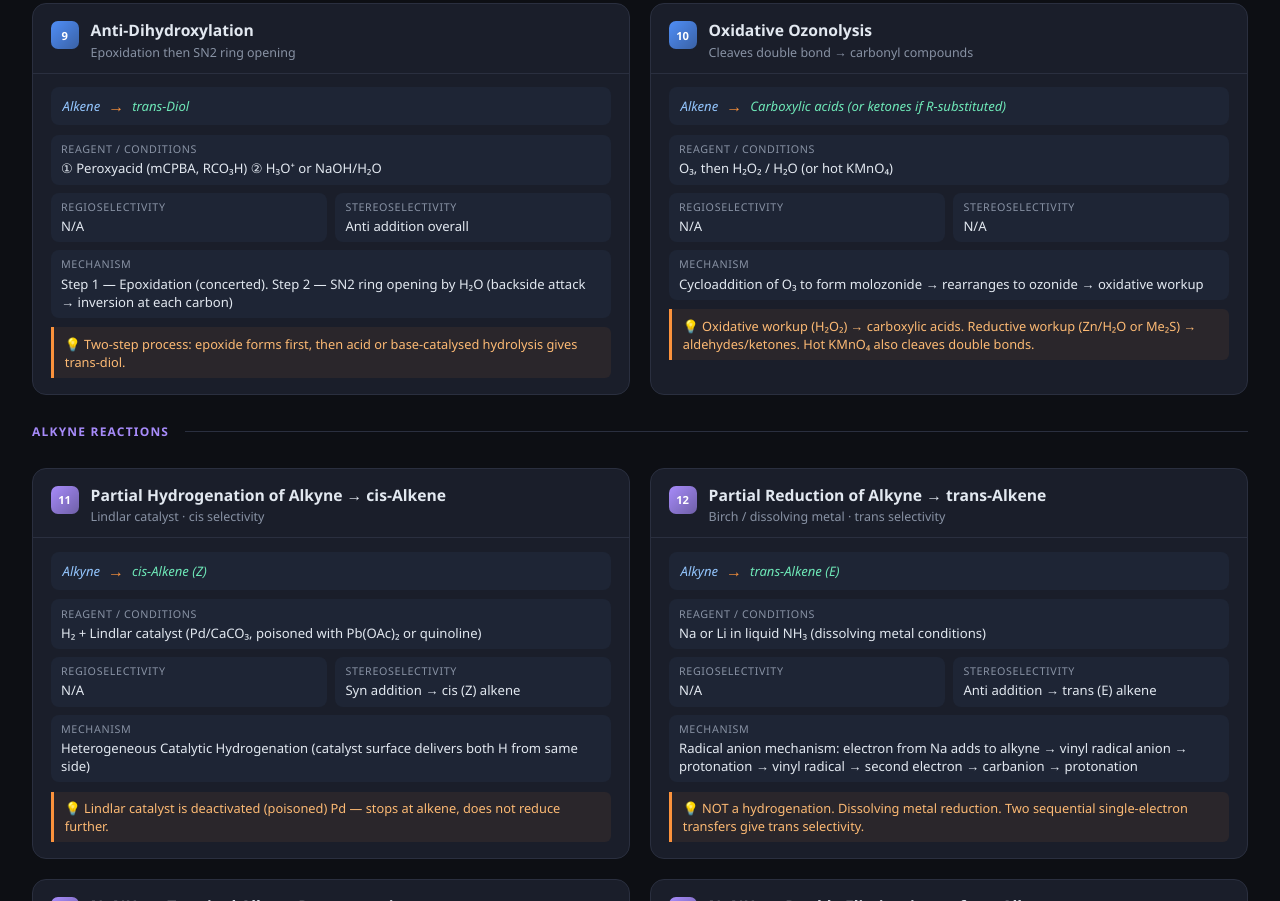
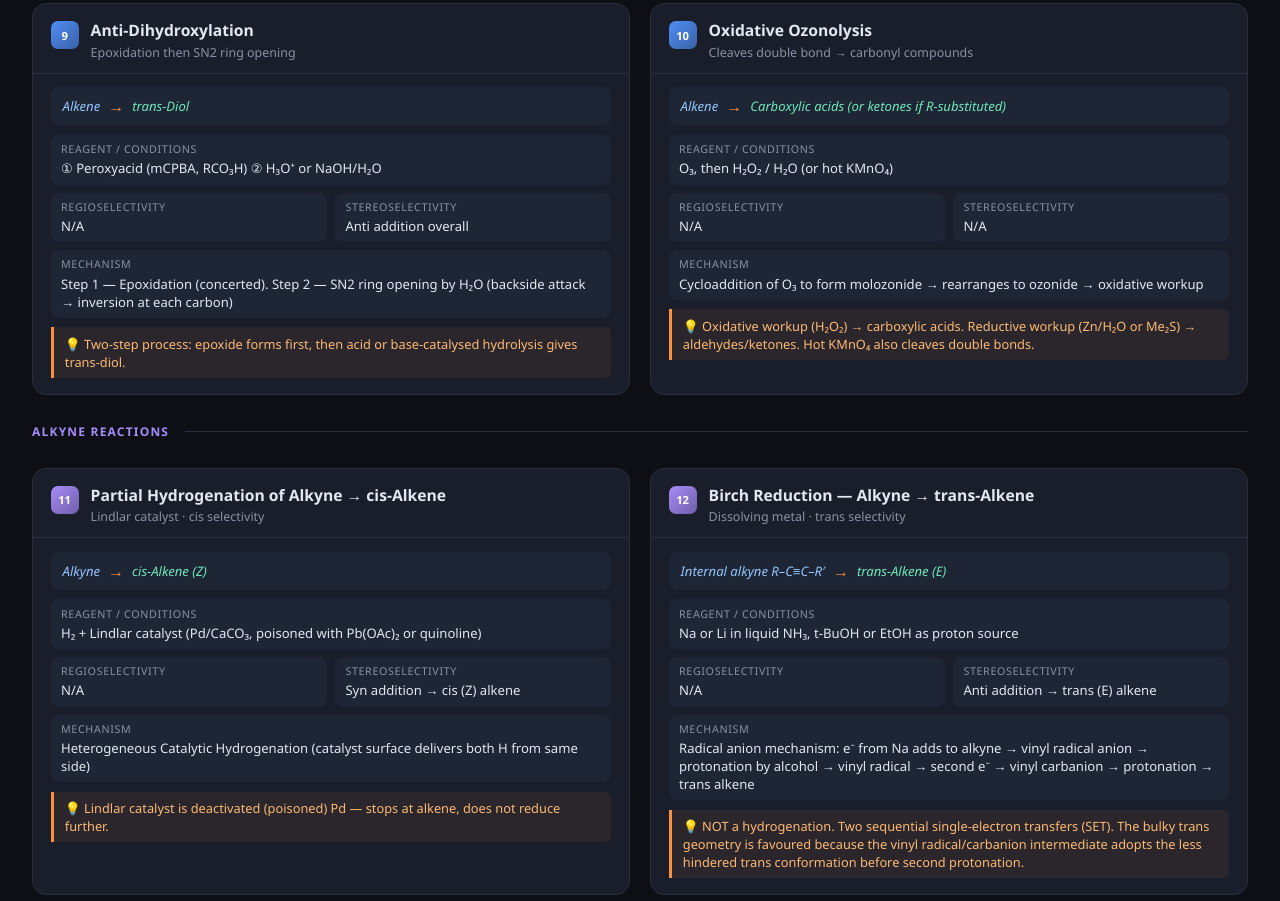
Before and after one commit to dagoofybloke/Organic-chemistry, a plain HTML site: page index.html in a window 1280 px wide. Shown: the part 1899-2800 px from the top of the page. Drawn offline with Linux system fonts and the light colour scheme.

Commit message:
Update index.html

```diff
--- a/index.html
+++ b/index.html
@@ -298,14 +298,36 @@ const reactions = [
   },
   {
     num:12, cat:"alkyne",
-    name:"Partial Reduction of Alkyne → trans-Alkene",
-    subtitle:"Birch / dissolving metal · trans selectivity",
-    reactant:"Alkyne", product:"trans-Alkene (E)",
-    reagent:"Na or Li in liquid NH₃ (dissolving metal conditions)",
+    name:"Birch Reduction — Alkyne → trans-Alkene",
+    subtitle:"Dissolving metal · trans selectivity",
+    reactant:"Internal alkyne R–C≡C–R′", product:"trans-Alkene (E)",
+    reagent:"Na or Li in liquid NH₃, t-BuOH or EtOH as proton source",
     regio:"N/A",
     stereo:"Anti addition → trans (E) alkene",
-    mech:"Radical anion mechanism: electron from Na adds to alkyne → vinyl radical anion → protonation → vinyl radical → second electron → carbanion → protonation",
-    notes:"NOT a hydrogenation. Dissolving metal reduction. Two sequential single-electron transfers give trans selectivity."
+    mech:"Radical anion mechanism: e⁻ from Na adds to alkyne → vinyl radical anion → protonation by alcohol → vinyl radical → second e⁻ → vinyl carbanion → protonation → trans alkene",
+    notes:"NOT a hydrogenation. Two sequential single-electron transfers (SET). The bulky trans geometry is favoured because the vinyl radical/carbanion intermediate adopts the less hindered trans conformation before second protonation."
+  },
+  {
+    num:"12b", cat:"alkyne",
+    name:"Birch Reduction — Benzene → 1,4-Cyclohexadiene",
+    subtitle:"Aromatic ring partial reduction",
+    reactant:"Benzene", product:"1,4-Cyclohexadiene",
+    reagent:"Na or Li in liquid NH₃, EtOH or t-BuOH as proton source",
+    regio:"1,4-positions reduced (unconjugated diene product)",
+    stereo:"N/A",
+    mech:"e⁻ from Na adds to ring → radical anion → protonation by alcohol → cyclohexadienyl radical → second e⁻ → carbanion → protonation → 1,4-cyclohexadiene",
+    notes:"Always gives the unconjugated 1,4-diene (not 1,3). Two electrons and two protons added overall. Alcohol (EtOH/t-BuOH) is essential as proton source — liquid NH₃ alone is not acidic enough."
+  },
+  {
+    num:"12c", cat:"alkyne",
+    name:"Birch Reduction — Substituted Benzenes (EDG vs EWG)",
+    subtitle:"Regioselectivity depends on substituent type",
+    reactant:"Substituted benzene (Ar–R)", product:"Substituted 1,4-cyclohexadiene",
+    reagent:"Na or Li in liquid NH₃, EtOH or t-BuOH",
+    regio:"EDG (–OR, –NR₂, –alkyl): double bonds remain on substituted carbons (substituent stays on sp² carbon). EWG (–COOH, –COR, –COOR): double bonds avoid substituted carbon (substituent ends up on sp³ carbon)",
+    stereo:"N/A",
+    mech:"Electron density distribution determines where first e⁻ adds: EWG pulls e⁻ density → ring carbons bearing EWG are reduced. EDG pushes e⁻ → unsubstituted positions are reduced first.",
+    notes:"Memory trick — EDG: substituent stays ON the double bond. EWG: substituent ends up OFF the double bond (on saturated carbon). Example: anisole (–OMe, EDG) → double bonds at C1 and C4 (OMe-bearing carbon stays sp²). Benzoic acid (–COOH, EWG) → COOH carbon becomes sp³."
   },
 
 {
```
